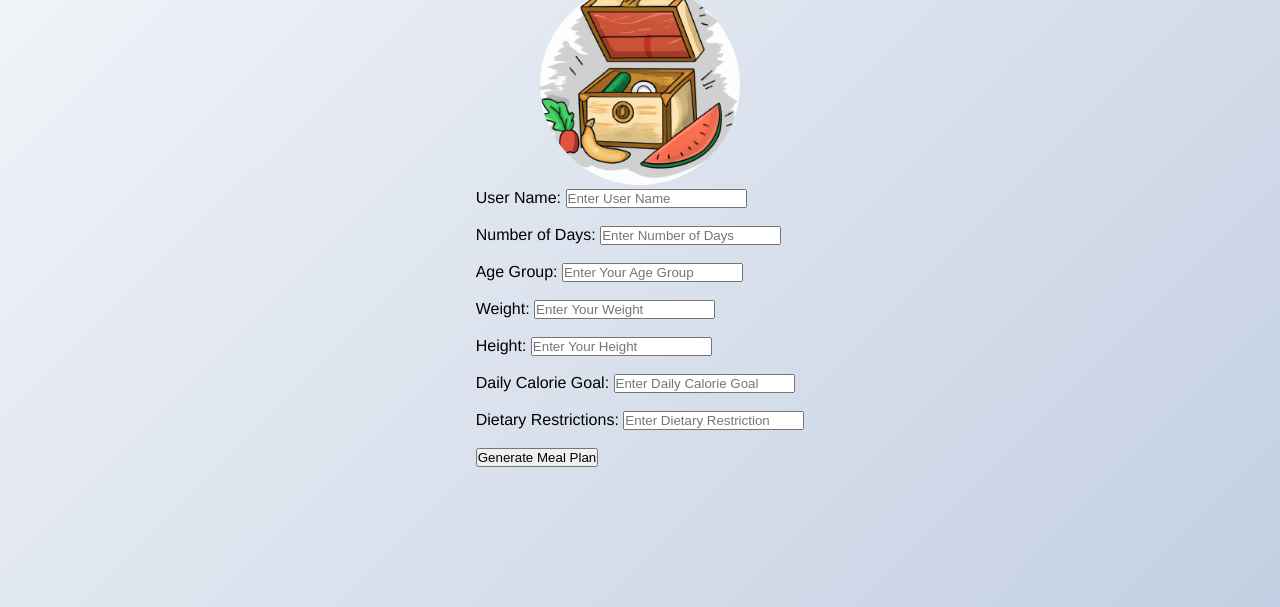
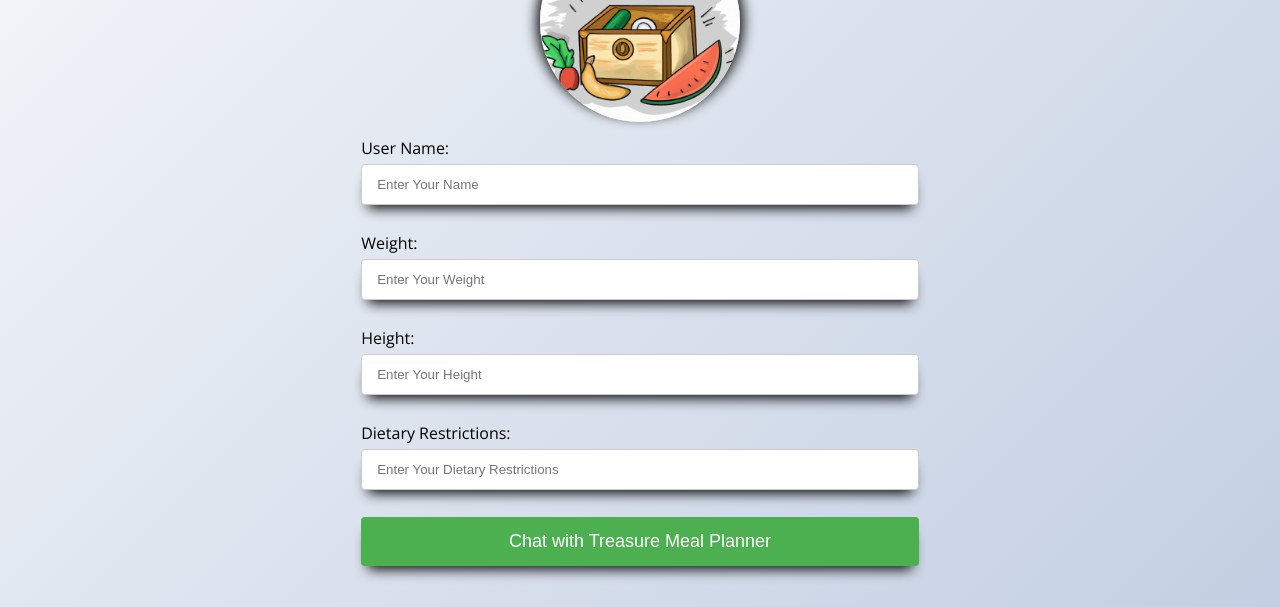
Before and after one commit to Jay-Sung-Lim/Treasure-Meal-Planner, a plain HTML site: page Frontend/index.html in a window 1280 px wide. Shown: the part 193-800 px from the top of the page. Drawn offline with nearby package versions, Linux system fonts and the light colour scheme.

Commit message:
Deleted useless input

```diff
--- a/Backend/index.js
+++ b/Backend/index.js
@@ -22,7 +22,7 @@ app.use(express.urlencoded({ extended: true })); // for parsing application/x-ww
 
 // POST method route
 app.post('/treasureMealPlanner', async function (req, res) {
-  let { userName, numDays, userAge, userWeight, userHeight, calories, restrictions, userMessages, assistantMessages } = req.body;
+  let { userName, userWeight, userHeight, restrictions, userMessages, assistantMessages } = req.body;
   let messages = [
     {
       role: 'system',
@@ -41,11 +41,11 @@ app.post('/treasureMealPlanner', async function (req, res) {
     },
     {
       role: 'user',
-      content: `My name is ${userName} and I am ${userAge}. My weight is ${userWeight} and my height is ${userHeight}. My daily calorie goal is ${calories}, and I prefer ${restrictions}. Could you help me create a meal plan for the next ${numDays} days?`,
+      content: `My name is ${userName}. My weight is ${userWeight} and my height is ${userHeight}. I prefer ${restrictions}. Could you help me create a meal plan?`,
     },
     {
       role: 'assistant',
-      content: `I understand that your name is ${userName} and you are ${userAge}. Your weight is ${userWeight}, height is ${userHeight}, and your daily calorie goal is ${calories}. You are looking for a meal plan for the next ${numDays} days and prefer ${restrictions}. Please let me know if you have any specific questions or preferences regarding the meal plan.`,
+      content: `I understand that your name is ${userName}. Your weight is ${userWeight}, height is ${userHeight}. You are looking for a meal plan and prefer ${restrictions}. Please let me know if you have any specific questions or preferences regarding the meal plan.`,
     },
   ];
 
--- a/Frontend/index.html
+++ b/Frontend/index.html
@@ -18,13 +18,7 @@
 
       <div class="input-container">
         <label for="user-input">User Name:</label>
-        <input type="text" id="user-input" name="user-input" placeholder="Enter User Name" required />
-        <br /><br />
-        <label for="days-input">Number of Days:</label>
-        <input type="text" id="days-input" name="days-input" placeholder="Enter Number of Days" />
-        <br /><br />
-        <label for="age-input">Age Group:</label>
-        <input type="text" id="age-input" name="age-input" placeholder="Enter Your Age Group" />
+        <input type="text" id="user-input" name="user-input" placeholder="Enter Your Name" required />
         <br /><br />
         <label for="weight-input">Weight:</label>
         <input type="text" id="weight-input" name="weight-input" placeholder="Enter Your Weight" />
@@ -32,13 +26,10 @@
         <label for="height-input">Height:</label>
         <input type="text" id="height-input" name="height-input" placeholder="Enter Your Height" />
         <br /><br />
-        <label for="calories-input">Daily Calorie Goal:</label>
-        <input type="text" id="calories-input" name="calories-input" placeholder="Enter Daily Calorie Goal" />
+        <label for="restrictions-input">Dietary Restrictions:</label>
+        <input type="text" id="restrictions-input" name="restrictions-input" placeholder="Enter Your Dietary Restrictions" />
         <br /><br />
-        <label for="restrictions-input">Dietary Restrictions:</label>
-        <input type="text" id="restrictions-input" name="restrictions-input" placeholder="Enter Dietary Restriction" />
-        <br /><br />
-        <button onclick="submit()" type="submit">Generate Meal Plan</button>
+        <button id="home-page-submit" onclick="submit()" type="submit">Chat with Treasure Meal Planner</button>
       </div>
     </div>
 
--- a/Frontend/script.js
+++ b/Frontend/script.js
@@ -1,10 +1,7 @@
 // User Input
 const userName = document.querySelector('#user-input');
-const numDays = document.querySelector('#days-input');
-const userAge = document.querySelector('#age-input');
 const userWeight = document.querySelector('#weight-input');
 const userHeight = document.querySelector('#height-input');
-const calories = document.querySelector('#calories-input');
 const restrictions = document.querySelector('#restrictions-input');
 
 const chatBox = document.querySelector('.chat-box');
@@ -33,13 +30,10 @@ const sendMessage = async function (event) {
       'Content-Type': 'application/json',
     },
     body: JSON.stringify({
-      userName: userName,
-      numDays: numDays,
-      userAge: userAge,
-      userWeight: userWeight,
-      userHeight: userHeight,
-      calories: calories,
-      restrictions: restrictions,
+      userName: userName.value,
+      userWeight: userWeight.value,
+      userHeight: userHeight.value,
+      restrictions: restrictions.value,
       userMessages: userMessages,
       assistantMessages: assistantMessages,
     }),
--- a/Frontend/style.css
+++ b/Frontend/style.css
@@ -1,3 +1,5 @@
+@import url('https://fonts.googleapis.com/css2?family=Open+Sans:ital,wght@0,300;0,400;0,500;0,600;0,700;0,800;1,300;1,400;1,500;1,600;1,700;1,800&display=swap');
+
 :root {
   --body-bg: linear-gradient(135deg, #f5f7fa 0%, #c3cfe2 100%);
   --chat-container-bg: #fff;
@@ -15,7 +17,6 @@ html {
 *:after {
   margin: 0;
   padding: 0;
-  box-sizing: inherit;
 }
 
 body {
@@ -24,28 +25,58 @@ body {
   align-items: center;
   height: 100vh;
   background-image: var(--body-bg);
-  font-family: Helvetica, sans-serif;
-}
-/* Home page */
-.home-page {
-  display: flex;
-  justify-content: center;
-  align-items: center;
-  flex-direction: column;
+  font-family: 'Open Sans', sans-serif;
 }
 
-.header {
+/* Home page */
+header {
   text-align: center;
+}
+
+header h1 {
+  margin: 10px 0;
 }
 
 #home-img {
   width: 200px;
   height: 200px;
   border-radius: 50%;
+  margin: 10px 0;
+  -webkit-box-shadow: -10px 0px 13px -7px #000000, 10px 0px 13px -7px #000000, 5px 5px 15px 5px rgba(0, 0, 0, 0);
+  box-shadow: -10px 0px 13px -7px #000000, 10px 0px 13px -7px #000000, 5px 5px 15px 5px rgba(0, 0, 0, 0);
+}
+
+/* Input */
+input[type='text'] {
+  width: 100%;
+  padding: 12px 15px;
+  margin: 5px 0;
+  display: inline-block;
+  border: 1px solid #ccc;
+  border-radius: 4px;
+  box-sizing: border-box;
+  -webkit-box-shadow: 0px 10px 13px -7px #000000, 5px 5px 15px 5px rgba(0, 0, 0, 0);
+  box-shadow: 0px 10px 13px -7px #000000, 5px 5px 15px 5px rgba(0, 0, 0, 0);
+}
+
+#home-page-submit {
+  width: 100%;
+  background-color: #4caf50;
+  color: white;
+  padding: 14px 20px;
+  border: none;
+  border-radius: 4px;
+  cursor: pointer;
+  font-size: 18px;
+  -webkit-box-shadow: 0px 10px 13px -7px #000000, 5px 5px 15px 5px rgba(0, 0, 0, 0);
+  box-shadow: 0px 10px 13px -7px #000000, 5px 5px 15px 5px rgba(0, 0, 0, 0);
+}
+
+#home-page-submit:hover {
+  background-color: #45a049;
 }
 
 /* Chat UI */
-
 .chat-container {
   display: none;
   flex-flow: column wrap;
@@ -154,7 +185,7 @@ body {
   width: 80px;
   height: 60px;
   margin-left: 10px;
-  background: rgb(0, 196, 65);
+  background: #4caf50;
   color: #fff;
   font-weight: bold;
   cursor: pointer;
@@ -162,7 +193,7 @@ body {
 }
 
 .send-btn:hover {
-  background: rgb(0, 180, 50);
+  background: #45a049;
 }
 
 .message-text {
```
Also changed, not shown: 3 other files.
